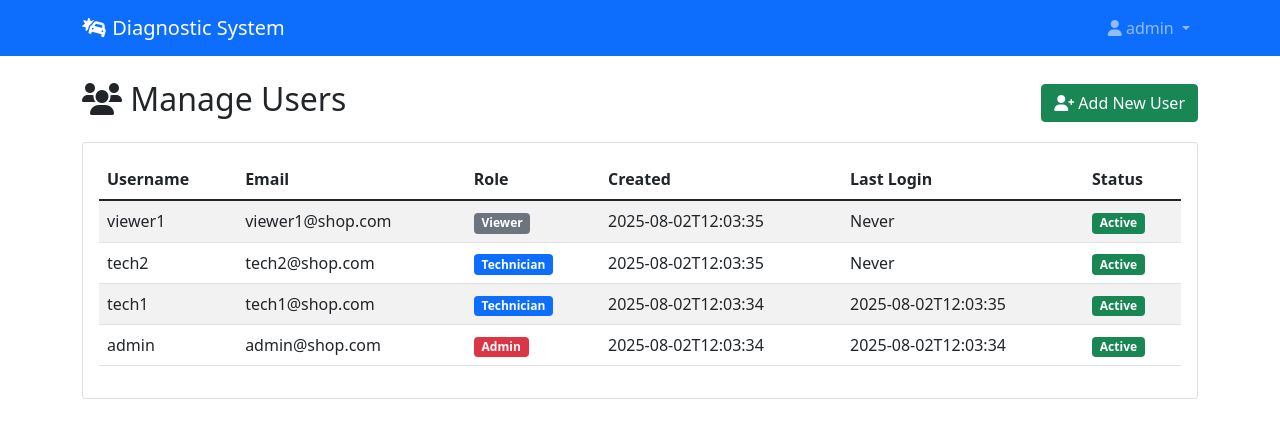
After one commit to johnchipwinslow/Automotive-Diagnostic-System-JcW, a Flask app: page /admin/manage_users in a window 1280 px wide. The commit adds this page. Shown: the top 438 px of the page. Run offline with Flask 3, Linux system fonts and the light colour scheme; a user stored in the database is signed in; data comes from the database, SQL or seed files in the repository.

Commit message:
Add files via upload

```diff
--- a/app.py
+++ b/app.py
@@ -383,5 +383,83 @@ def view_logs():
     conn.close()
     return render_template('logs.html', logs=logs)
 
+# Admin Routes
+@app.route('/admin/change_password', methods=['GET', 'POST'])
+@login_required
+def change_password():
+    if session['username'] != 'admin':
+        flash('Only admin can change this password.', 'error')
+        return redirect(url_for('dashboard'))
+    if request.method == 'POST':
+        new_password = request.form['new_password']
+        user_manager = diagnostic_system.user_manager
+        password_hash = user_manager._hash_password(new_password)
+        conn = sqlite3.connect(user_manager.db_path)
+        cursor = conn.cursor()
+        cursor.execute("UPDATE users SET password_hash = ? WHERE username = 'admin'", (password_hash,))
+        conn.commit()
+        conn.close()
+        flash('Password updated successfully!', 'success')
+        return redirect(url_for('dashboard'))
+    return render_template('change_password.html')
+
+@app.route('/admin/add_user', methods=['GET', 'POST'])
+@login_required
+@permission_required('can_manage_users')
+def add_user():
+    if request.method == 'POST':
+        username = request.form['username']
+        password = request.form['password']
+        email = request.form['email']
+        role = request.form['role']
+
+        user_manager = diagnostic_system.user_manager
+        password_hash = user_manager._hash_password(password)
+
+        try:
+            conn = sqlite3.connect(user_manager.db_path)
+            cursor = conn.cursor()
+            cursor.execute('''
+                INSERT INTO users (username, password_hash, email, role, created_date, is_active)
+                VALUES (?, ?, ?, ?, ?, ?)
+            ''', (username, password_hash, email, role, datetime.datetime.now().isoformat(), True))
+            conn.commit()
+            conn.close()
+            flash(f'User {username} added successfully!', 'success')
+            return redirect(url_for('manage_users'))
+        except sqlite3.IntegrityError:
+            flash('Username or email already exists!', 'error')
+
+    return render_template('add_user.html')
+
+@app.route('/admin/manage_users')
+@login_required
+@permission_required('can_manage_users')
+def manage_users():
+    conn = sqlite3.connect(diagnostic_system.user_manager.db_path)
+    cursor = conn.cursor()
+
+    cursor.execute('''
+        SELECT user_id, username, email, role, created_date, last_login, is_active
+        FROM users
+        ORDER BY created_date DESC
+    ''')
+
+    users = []
+    for row in cursor.fetchall():
+        users.append({
+            'user_id': row[0],
+            'username': row[1],
+            'email': row[2],
+            'role': row[3],
+            'created_date': row[4][:19] if row[4] else '',
+            'last_login': row[5][:19] if row[5] else 'Never',
+            'is_active': row[6]
+        })
+
+    conn.close()
+    return render_template('manage_users.html', users=users)
+
+
 if __name__ == '__main__':
     app.run(debug=True)
--- /dev/null
+++ b/templates/manage_users.html
@@ -0,0 +1,57 @@
+{% extends "base.html" %}
+{% block title %}Manage Users - Admin{% endblock %}
+{% block content %}
+<div class="row">
+    <div class="col-12">
+        <div class="d-flex justify-content-between align-items-center mb-3">
+            <h2><i class="fas fa-users"></i> Manage Users</h2>
+            <a href="{{ url_for('add_user') }}" class="btn btn-success">
+                <i class="fas fa-user-plus"></i> Add New User
+            </a>
+        </div>
+    </div>
+</div>
+
+<div class="row">
+    <div class="col-12">
+        <div class="card">
+            <div class="card-body">
+                <div class="table-responsive">
+                    <table class="table table-striped">
+                        <thead>
+                            <tr>
+                                <th>Username</th>
+                                <th>Email</th>
+                                <th>Role</th>
+                                <th>Created</th>
+                                <th>Last Login</th>
+                                <th>Status</th>
+                            </tr>
+                        </thead>
+                        <tbody>
+                            {% for user in users %}
+                            <tr>
+                                <td>{{ user.username }}</td>
+                                <td>{{ user.email }}</td>
+                                <td>
+                                    <span class="badge bg-{{ 'danger' if user.role == 'admin' else 'primary' if user.role == 'technician' else 'secondary' }}">
+                                        {{ user.role.title() }}
+                                    </span>
+                                </td>
+                                <td>{{ user.created_date }}</td>
+                                <td>{{ user.last_login }}</td>
+                                <td>
+                                    <span class="badge bg-{{ 'success' if user.is_active else 'secondary' }}">
+                                        {{ 'Active' if user.is_active else 'Inactive' }}
+                                    </span>
+                                </td>
+                            </tr>
+                            {% endfor %}
+                        </tbody>
+                    </table>
+                </div>
+            </div>
+        </div>
+    </div>
+</div>
+{% endblock %}
```
Also changed, not shown: templates/add_user.html (added, +43 -0 lines), templates/change_password.html (added, +24 -0 lines), templates/dashboard.html (+26 -0 lines).
